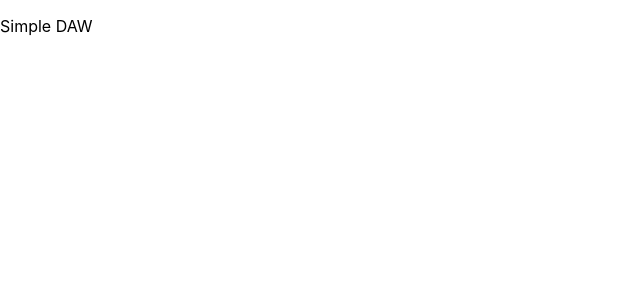
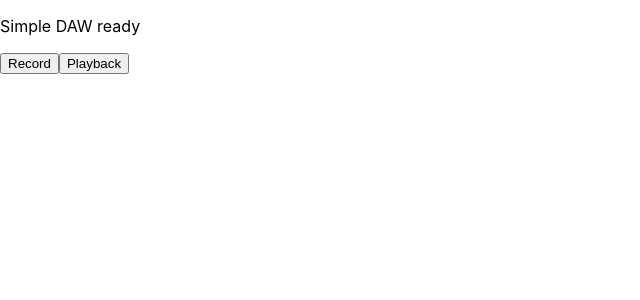
Before and after one commit to purewack/melonJuice-web, a React (Create React App) app: page / in a window 1280 px wide. Shown: the top 300 px of the page, without its empty margins (0-640 px from the left). Built offline with nearby package versions, Linux system fonts and the light colour scheme; no server answers.

Commit message:
basic record and playback

```diff
--- a/package.json
+++ b/package.json
@@ -9,6 +9,7 @@
     "react": "^17.0.2",
     "react-dom": "^17.0.2",
     "react-scripts": "4.0.3",
+    "tone": "^14.7.77",
     "web-vitals": "^1.1.2"
   },
   "scripts": {
--- a/public/index.html
+++ b/public/index.html
@@ -39,5 +39,6 @@
       To begin the development, run `npm start` or `yarn start`.
       To create a production bundle, use `npm run build` or `yarn build`.
     -->
+
   </body>
 </html>
--- a/src/App.js
+++ b/src/App.js
@@ -1,9 +1,59 @@
+import { useState, useEffect, useRef } from 'react';
+import * as Tone from 'tone'
 import './App.css';
 
 function App() {
-  return (
-    <p> Simple DAW</p>
-  );
+  const [recording, setRecording] = useState(false)
+  const mediaRecorder = useRef(null)
+  const chunkz = useRef([])
+  const player = useRef(null)
+  const aud = useRef(null)
+
+  useEffect(()=>{
+    navigator.mediaDevices.getUserMedia({audio:true,video:false}).then(stream => {
+      console.log('permission granted')
+
+      mediaRecorder.current = new MediaRecorder(stream, {mimeType:'audio/webm'});
+      mediaRecorder.current.ondataavailable = (e)=>{
+        if(e.data.size > 0) chunkz.current.push(e.data)
+      }
+      mediaRecorder.current.onstart = (e)=>{
+        console.log('started')
+        chunkz.current = []
+      }
+      mediaRecorder.current.onstop = (e)=>{
+        let source = URL.createObjectURL(new Blob(chunkz.current))
+        console.log(source)
+        player.current = new Tone.Player(source).toDestination()
+        player.current.autostart = true
+      }
+      mediaRecorder.current.onerror = (e)=>{
+        console.log('error')
+      }
+      console.log(mediaRecorder.current)
+    })
+  },[])
+
+  const recHandle = ()=>{
+    setRecording(true)
+    mediaRecorder.current.start()
+  }
+  const playHandle = ()=>{
+    setRecording(false)
+    if(mediaRecorder.current.state === 'recording'){
+    mediaRecorder.current.stop()
+    }
+    else{
+    player.current.start(0)
+    }
+  }
+
+  return (<>
+    <p> Simple DAW {recording ? 'recording' : 'ready'}</p>
+    <button onClick={recHandle}>Record</button>
+    <button onClick={playHandle}>Playback</button>
+    <audio ><source ref={aud} src='' type='audio/mpeg'/>Output</audio>
+  </>);
 }
 
 export default App;
```
Also changed, not shown: 1 other file (tests, documents, lock files or other folders).
